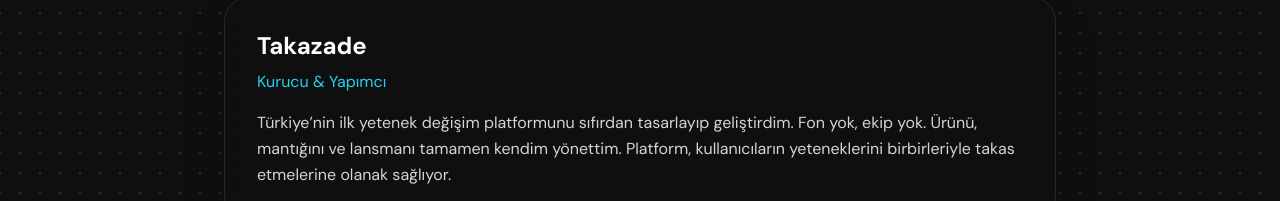
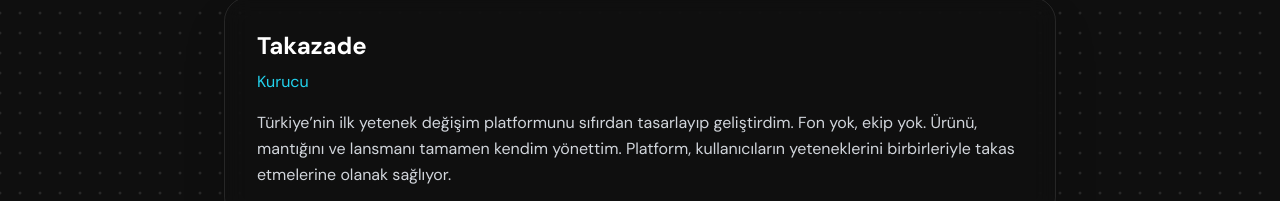
Before and after one commit to richifytr-maker/xx, a React (Vite) app: page /tr/deneyim in a window 1280 px wide. Shown: the part 227-428 px from the top of the page. Built offline with nearby package versions, Linux system fonts and the light colour scheme.

Commit message:
Updated ExperienceTR.tsx

```diff
--- a/src/pages/ExperienceTR.tsx
+++ b/src/pages/ExperienceTR.tsx
@@ -20,7 +20,7 @@ function ExperienceTR() {
             <h3 className={`text-2xl font-bold mb-2 transition-colors duration-300 ${
               isDark ? 'text-white' : 'text-gray-900'
             }`}>Takazade</h3>
-            <p className="text-cyan-400 mb-4">Kurucu & Yapımcı</p>
+            <p className="text-cyan-400 mb-4">Kurucu</p>
             <p className={`leading-relaxed transition-colors duration-300 ${
               isDark ? 'text-gray-300' : 'text-gray-700'
             }`}>
```
